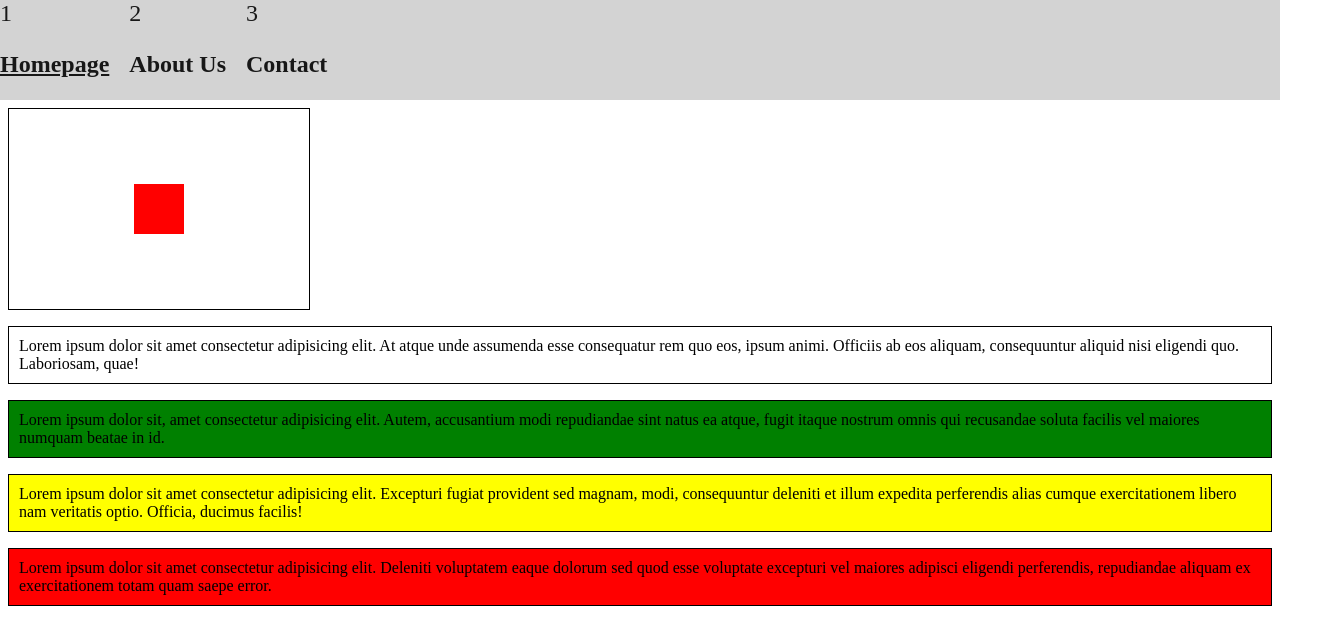
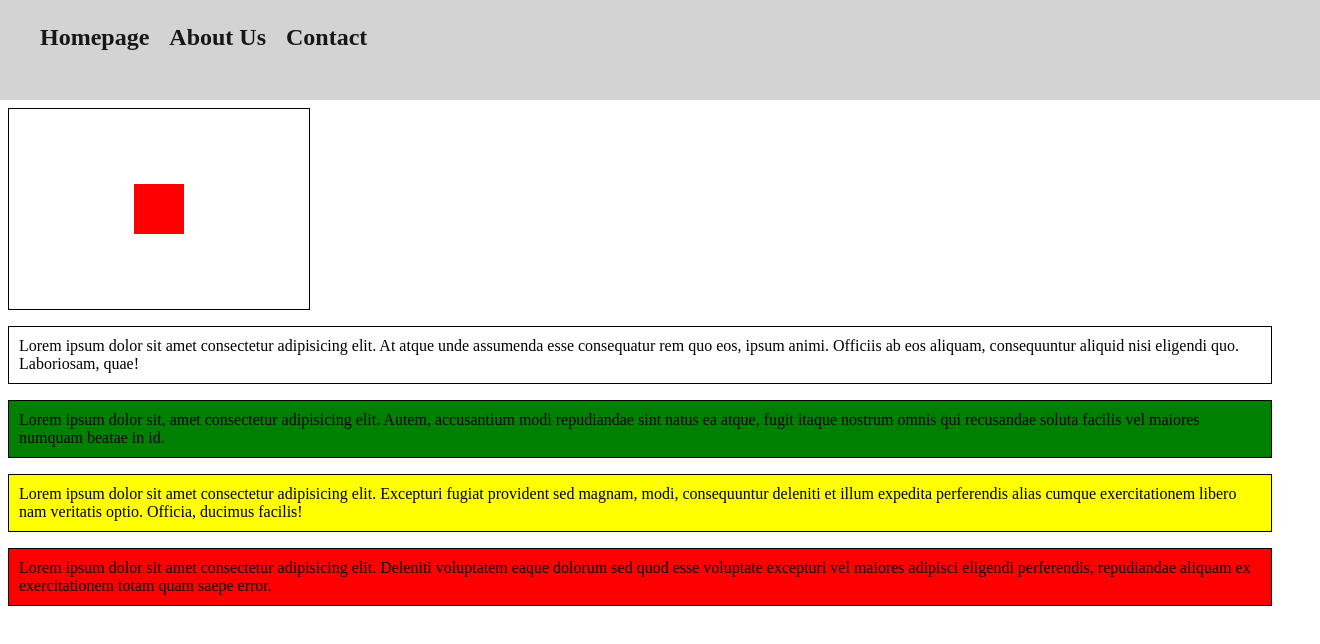
Before and after one commit to AlexanderPr03/2401, a plain HTML site: page index.html in a window 1280 px wide. Shown: the whole page, 1320 px wide, since content can reach past the window. Drawn offline with Linux system fonts and the light colour scheme.

Commit message:
Sters CSS

```diff
--- a/index.html
+++ b/index.html
@@ -38,19 +38,7 @@
 </html>
 
 <style>
-    ul {
-        counter-reset: nrListItem;
-        list-style: none;
-        padding: 0;
-    }
-    li {
-        counter-increment: nrListItem;
-    }
-    li::before {
-        content: counter(nrListItem);
-        margin-left: calc((counter(nrListItem) - 1) * 10px);
-        display: inline-block;
-    }
+
 </style>
 
 
@@ -59,3 +47,6 @@
 <!-- 2) Commit - O versiune a codului intr-un anumit moment specific de timp -->
 <!-- 3) Branch (ramura) - o linie separata de development -->
 <!-- 4) Merge - combinarea branch-urilor -->
+
+
+<!-- Push -->
```
